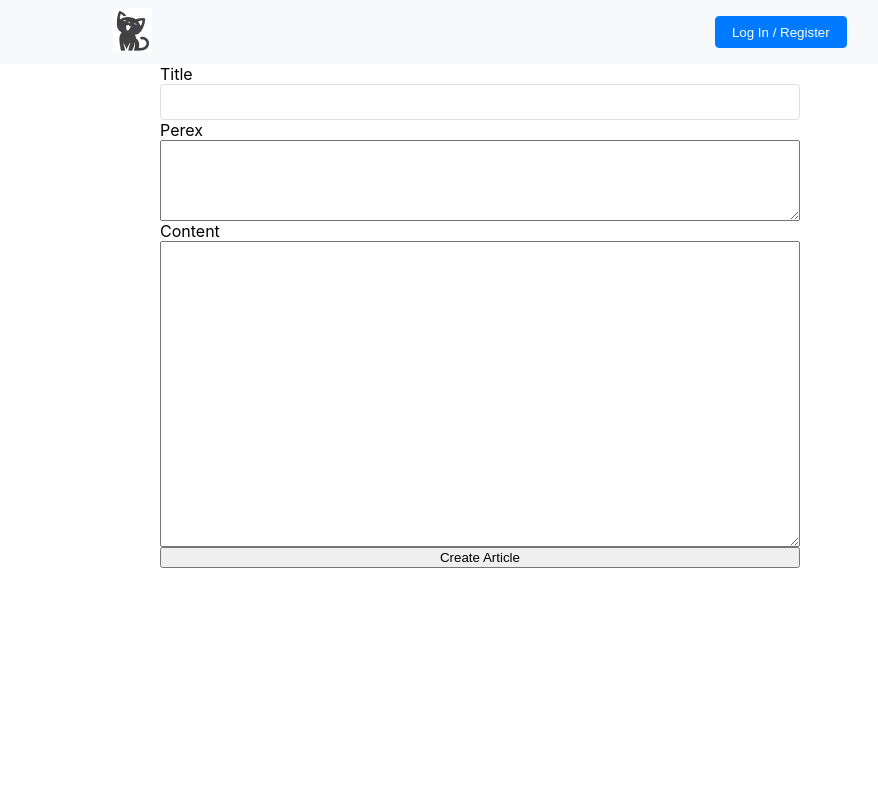
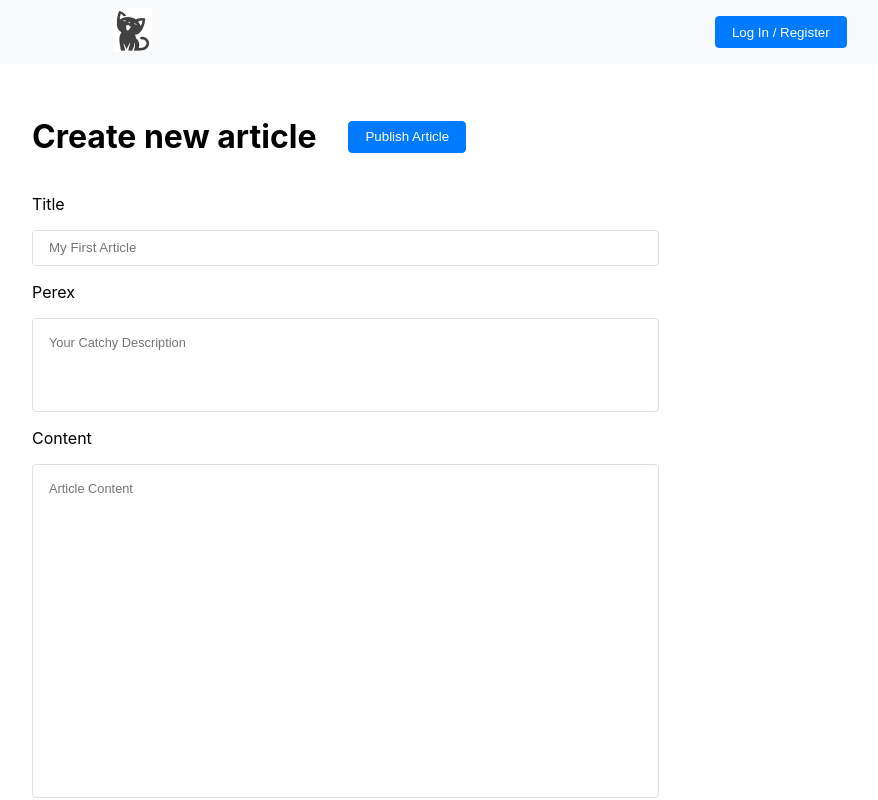
Before and after one commit to bonyxdd/cat-blog, a React (Create React App) app: page /create in a window 1280 px wide. Shown: the whole page, without its empty margins (160-1038 px from the left). Built offline with nearby package versions, Linux system fonts and the light colour scheme.

Commit message:
Style revamp, small bugfixes

```diff
--- a/src/App.css
+++ b/src/App.css
@@ -1,34 +1,23 @@
-.App {
-  text-align: center;
-}
-
-.App-logo {
-  height: 40vmin;
-  pointer-events: none;
-}
-
-@media (prefers-reduced-motion: no-preference) {
-  .App-logo {
-    animation: App-logo-spin infinite 20s linear;
-  }
-}
-
-.App-header {
-  background-color: #282c34;
-  min-height: 100vh;
-  display: flex;
-  flex-direction: column;
-  align-items: center;
-  justify-content: center;
-  font-size: calc(10px + 2vmin);
-  color: white;
-}
-
-.App-link {
-  color: #61dafb;
-}
 li {
   list-style-type: none;
+}
+a,
+nav #create {
+  color: #007bff;
+  text-decoration: none;
+}
+nav a {
+  color: unset;
+}
+#logo{
+  display: block;
+}
+.personalizedSec li:hover, a:hover, .smallButton:hover{
+  transform: translateY(-0.1rem);
+  transition: 0.1s;
+}
+.personalizedSec li, .smallButton, #logo{
+  transition: 0.1s;
 }
 nav ul,
 .personalizedSec {
@@ -49,6 +38,7 @@ nav {
 .articlesWrapper {
   display: flex;
   justify-content: center;
+  padding-top: 2rem;
 }
 input {
   border-radius: 4px;
@@ -58,12 +48,33 @@ input {
   background: var(--background-white, #fff);
   color: #6c757d;
 }
+textarea {
+  border-radius: 4px;
+  padding: 1rem;
+  border: 1px solid var(--border-light, #dfdfdf);
+  background: var(--background-white, #fff);
+  font-family: sans-serif;
+  font-size: 0.8rem;
+  resize: none;
+  color: #6c757d;
+}
+#createArticle {
+  gap: 1rem;
+}
 #createArticle,
 .articlesBody {
   display: flex;
   flex-direction: column;
   justify-content: center;
-  width: 50%;
+  width: 70%;
+}
+.articleBody {
+  width: 70%;
+}
+.bottomArticleBody {
+  display: flex;
+  align-items: center;
+  gap: 1rem;
 }
 .dialogMenuBcg {
   display: flex;
@@ -98,8 +109,26 @@ input {
   background: var(--background-primary, #007bff);
   color: #fff;
   cursor: pointer;
+  height: 2rem;
+  padding-inline: 1rem;
 }
-.linkButton{
+.myArticleWrap .smallButton {
+  display: flex;
+  align-items: center;
+  padding-inline: unset;
+}
+.createWrap {
+  display: flex;
+  align-items: center;
+  gap: 2rem;
+}
+.smallButton a {
+  text-decoration: none;
+  color: #fff;
+  padding: 0.4rem 1rem;
+  font-size: 0.9rem;
+}
+.linkButton {
   border: none;
   cursor: pointer;
   padding-inline: 0.5rem;
@@ -116,12 +145,23 @@ input {
   padding: 2rem 2rem;
   box-shadow: 0 2px 4px rgba(0, 0, 0, 0.2);
 }
-
-@keyframes App-logo-spin {
-  from {
-    transform: rotate(0deg);
-  }
-  to {
-    transform: rotate(360deg);
-  }
+.myArticleWrap {
+  display: flex;
+  align-items: center;
+  gap: 2rem;
 }
+#actions {
+  display: flex;
+}
+#action {
+  border: none;
+  margin-inline: 0.1rem;
+  cursor: pointer;
+}
+td {
+  padding: 0.2rem 1rem;
+}
+th {
+  text-align: start;
+  padding: 0.2rem 1rem;
+}
--- a/src/CreateArticle.tsx
+++ b/src/CreateArticle.tsx
@@ -61,7 +61,7 @@ const ArticleCreationForm = ({ authKey }: { authKey: string | null }) => {
     } else if (!title || !perex || !content) {
       setErrorMessage("Please fill in all the fields");
       setIsArticleCreated(false);
-    } else if(apiKey !== null) {
+    } else if (apiKey !== null) {
       try {
         await createArticle(title, perex, content, baseUrl, apiKey, authKey);
         setIsArticleCreated(true);
@@ -79,12 +79,20 @@ const ArticleCreationForm = ({ authKey }: { authKey: string | null }) => {
 
   return (
     <div className="formWrapper">
+      <div className="articlesBody">
         <form id="createArticle" onSubmit={handleSubmit}>
+        <div className="createWrap">
+          <h1>Create new article</h1>
+          <button className="smallButton" type="submit">
+            Publish Article
+          </button>
+        </div>
           <label htmlFor="title">Title</label>
           <input
             type="text"
             name="title"
             id="title"
+            placeholder="My First Article"
             value={formValues.title}
             onChange={handleChange}
           />
@@ -92,24 +100,26 @@ const ArticleCreationForm = ({ authKey }: { authKey: string | null }) => {
           <textarea
             name="perex"
             id="perex"
+            placeholder="Your Catchy Description"
             value={formValues.perex}
             onChange={handleChange}
             cols={30}
-          rows={5}
+            rows={4}
           />
           <label htmlFor="content">Content</label>
           <textarea
             name="content"
             id="content"
+            placeholder="Article Content"
             value={formValues.content}
             onChange={handleChange}
             cols={30}
             rows={20}
           />
-        <button type="submit">Create Article</button>
           {isArticleCreated && <p>Article Created</p>}
           {errorMessage && <p>{errorMessage}</p>}
         </form>
+      </div>
     </div>
   );
 };
--- a/src/DisplayAllArticles.tsx
+++ b/src/DisplayAllArticles.tsx
@@ -15,7 +15,7 @@ export interface Article {
 
 const DisplayAllArticles = ({ authKey }: { authKey: string | null }) => {
   const [articles, setArticles] = useState<Article[]>([]);
-  const { apiKey } = useAuth();
+  const { apiKey, userName } = useAuth();
 
   useEffect(() => {
     if (apiKey !== null) {
@@ -60,13 +60,14 @@ const DisplayAllArticles = ({ authKey }: { authKey: string | null }) => {
           <h1>Recent Articles</h1>
           {articles.length > 0 ? (
             articles.map((article) => (
-              <div key={article.articleId}>
+              <div className="articleBody" key={article.articleId}>
                 <h2>{article.title}</h2>
-                <div className="date">{formatDate(article.createdAt)}</div>
+                <div className="date">{ userName} | {formatDate(article.createdAt)}</div>
                 <p>{article.perex}</p>
-                <p>
-                  <Link to={`/${article.articleId}`}>Read more...</Link>
-                </p>
+                <div className="bottomArticleBody">
+                  <Link to={`/${article.articleId}`}>Read whole article</Link>
+                  <p># Comments</p>
+                  </div>
               </div>
             ))
           ) : (
--- a/src/DisplaySingleArticle.tsx
+++ b/src/DisplaySingleArticle.tsx
@@ -7,7 +7,7 @@ import { useAuth } from "./AuthContext";
 
 const DisplaySingleArticle = () => {
   const [article, setArticle] = useState<Article | null>(null);
-  const { apiKey } = useAuth();
+  const { apiKey, userName } = useAuth();
   const { articleId } = useParams();
   useEffect(() => {
     if (apiKey !== null) {
@@ -34,7 +34,6 @@ const DisplaySingleArticle = () => {
       );
 
       if (response.status === 200) {
-        console.log(response.data);
         setArticle(response.data);
       }
     } catch (error: any) {
@@ -47,13 +46,16 @@ const DisplaySingleArticle = () => {
       <div className="articlesBody">
         {article ? (
           <div key={articleId}>
-            <h2>{article.title}</h2>
-            <div className="date">{formatDate(article.createdAt)}</div>
+            <h1>{article.title}</h1>
+            <div className="date">{userName} | {formatDate(article.createdAt)}</div>
             <p>{article.content}</p>
           </div>
         ) : (
           <p>Loading...</p>
         )}
+      <div className="commentsWrapper">
+        <h2>Comments (#)</h2>
+      </div>
       </div>
     </div>
   );
--- a/src/Login.tsx
+++ b/src/Login.tsx
@@ -25,7 +25,6 @@ export const Login: React.FC<LoginProps> = ({ onLoginSuccess }) => {
 
   const handleLoginSubmit = async (event: React.FormEvent) => {
     event.preventDefault();
-    console.log(apiKey);
     try {
       const response: AxiosResponse = await axios.post(
         baseUrl + "/login",
--- a/src/MyArticles.tsx
+++ b/src/MyArticles.tsx
@@ -33,7 +33,6 @@ const MyArticles = ({ authKey }: { authKey: string | null }) => {
       );
 
       if (response.status === 200) {
-        console.log(response.data.items);
         setArticles(response.data.items);
       }
     } catch (error: any) {
@@ -60,6 +59,14 @@ const MyArticles = ({ authKey }: { authKey: string | null }) => {
   return (
     <div className="articlesWrapper">
       {authKey ? (
+        <div className="articlesBody">
+          <div className="myArticleWrap">
+            <h1>My Articles</h1>
+            <div className="smallButton">
+              <Link to="/create">Create Article</Link>
+            </div>
+          </div>
+
           <table>
             <thead>
               <tr>
@@ -75,17 +82,20 @@ const MyArticles = ({ authKey }: { authKey: string | null }) => {
                 articles.map((article) => (
                   <tr key={article.articleId}>
                     <td>
-                    <Link to={`/${article.articleId}`}>{article.title}</Link>
+                      <Link to={`/${article.articleId}`}>
+                        {article.title.substring(0, 30) + "..."}
+                      </Link>
                     </td>
-                  <td>{article.perex.substring(0, 70) + "..."}</td>
+                    <td>{article.perex.substring(0, 50) + "..."}</td>
                     <td>{userName}</td>
-                  <td>##</td>{" "}
-                  <td>
-                    <button type="button">
+                    <td>#</td>{" "}
+                    <td id="actions">
+                      <button type="button" id="action">
                         <img src={require("./edit.png")} alt="Edit" />
                       </button>
                       <button
                         type="button"
+                        id="action"
                         onClick={() => {
                           handleDelete(article.articleId);
                         }}
@@ -102,6 +112,7 @@ const MyArticles = ({ authKey }: { authKey: string | null }) => {
               )}
             </tbody>
           </table>
+        </div>
       ) : (
         <p>Please Log In</p>
       )}
--- a/src/Navbar.tsx
+++ b/src/Navbar.tsx
@@ -13,7 +13,7 @@ export const Navbar = () => {
     <nav>
       <ul>
         <li>
-          <Link to="/">
+          <Link id="logo"to="/">
             <img src={require("./cat-logo.png")} alt="Main Page" />
           </Link>
         </li>
@@ -23,10 +23,10 @@ export const Navbar = () => {
               <Link to="/myArticles">My Articles</Link>
             </li>
             <li>
-              <Link to="/create">Create Article</Link>
+              <Link id="create"to="/create">Create Article</Link>
             </li>
             <li>
-              <Link to="/profile">{userName} ({apiKey})</Link>
+              {userName} ({apiKey})
             </li>
           </div>
         ) : (
```
Also changed, not shown: public/cat-logo.png (deleted). Lines whose indentation alone changed are shown as unchanged.
